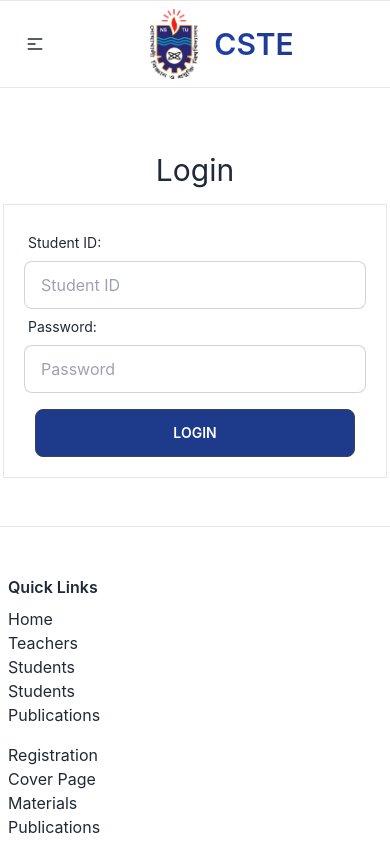
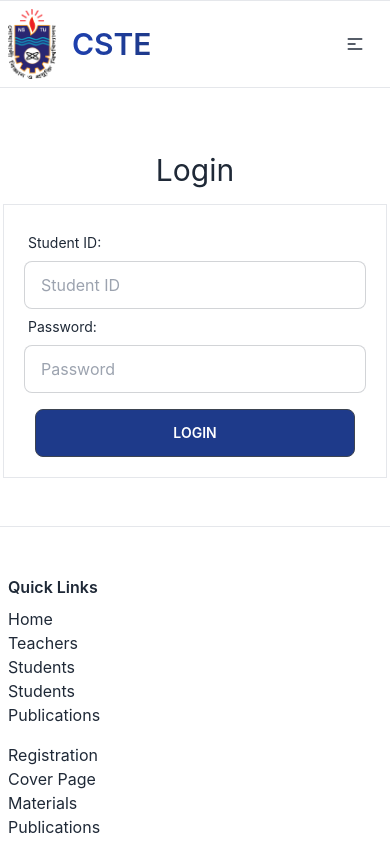
Before and after one commit to ibrahim-pk/cste-dept-website, a React (Create React App) app: page /login in a window 390 px wide. Shown: the top 844 px of the page. Built offline with nearby package versions, Linux system fonts and the light colour scheme.

Commit message:
menu modified

```diff
--- a/src/App.css
+++ b/src/App.css
@@ -8,7 +8,7 @@
 }
 
 .zIndexInc{
-    z-index: 99999999999999;
+    z-index: 9999;
 }
 .stat-title{
     font-size: 25px;
--- a/src/Components/Navbar/NavBarRedisgn.js
+++ b/src/Components/Navbar/NavBarRedisgn.js
@@ -32,7 +32,19 @@ export default function NavBarRedisgn() {
         */}
       <div className="navbar bg-base-100 border-b border-t lg:justify-center">
         <div className="navbar-start flex justify-between lg:hidden w-full">
-          <div className="dropdown">
+          <div className="mx-auto text-3xl xl:text-xl  flex flex-1 items-center text-center w-full ">
+            <Link to="/" className="normal-case flex items-center">
+              <img src={logo} className="w-16 pr-4" alt="NSTU Logo" />
+
+              <span className="hidden md:block font-semibold block text-xl text-transparent bg-clip-text bg-gradient-to-r to-blue-900 from-blue-800">
+                Computer Science & Telecommunication Engineering
+              </span>
+              <span className="block md:hidden font-semibold block text-3xl text-transparent bg-clip-text bg-gradient-to-r to-blue-900 from-blue-800">
+                CSTE
+              </span>
+            </Link>
+          </div>
+          <div className="dropdown dropdown-end">
             <label tabIndex={0} className="btn btn-ghost lg:hidden">
               <svg
                 xmlns="http://www.w3.org/2000/svg"
@@ -52,6 +64,7 @@ export default function NavBarRedisgn() {
             <ul
               tabIndex={0}
               className="menu menu-compact dropdown-content mt-3 p-2 shadow bg-base-100 rounded-box w-52"
+              style={{ zIndex: "99999" }}
             >
               <li>
                 <a>Home</a>
@@ -108,18 +121,6 @@ export default function NavBarRedisgn() {
                 </button>
               </li>
             </ul>
-          </div>
-          <div className="mx-auto text-3xl xl:text-xl justify-center flex flex-1 items-center text-center w-full ">
-            <Link to="/" className="normal-case flex items-center">
-              <img src={logo} className="w-16 pr-4" alt="NSTU Logo" />
-
-              <span className="hidden md:block font-semibold block text-xl text-transparent bg-clip-text bg-gradient-to-r to-blue-900 from-blue-800">
-                Computer Science & Telecommunication Engineering
-              </span>
-              <span className="block md:hidden font-semibold block text-3xl text-transparent bg-clip-text bg-gradient-to-r to-blue-900 from-blue-800">
-                CSTE
-              </span>
-            </Link>
           </div>
         </div>
         <div className="w-full navbar-center hidden lg:flex flex-1">
```
